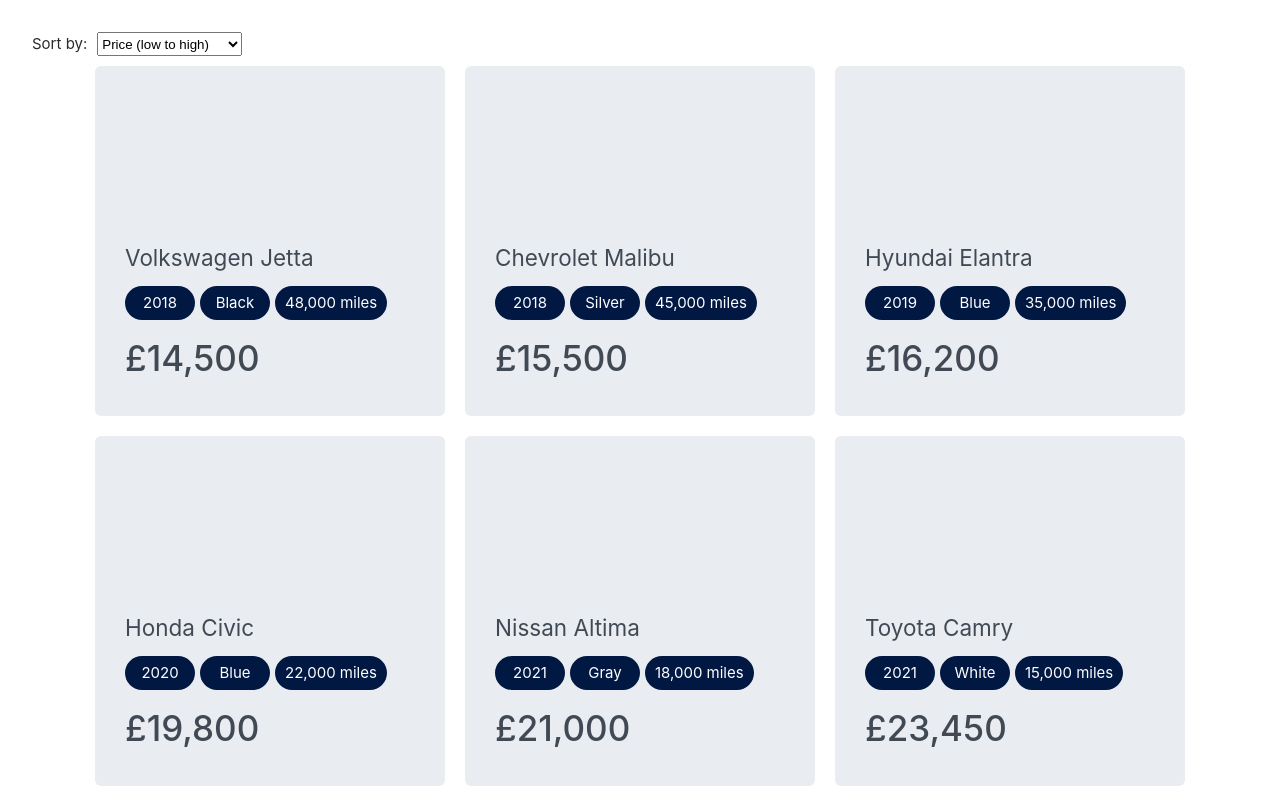
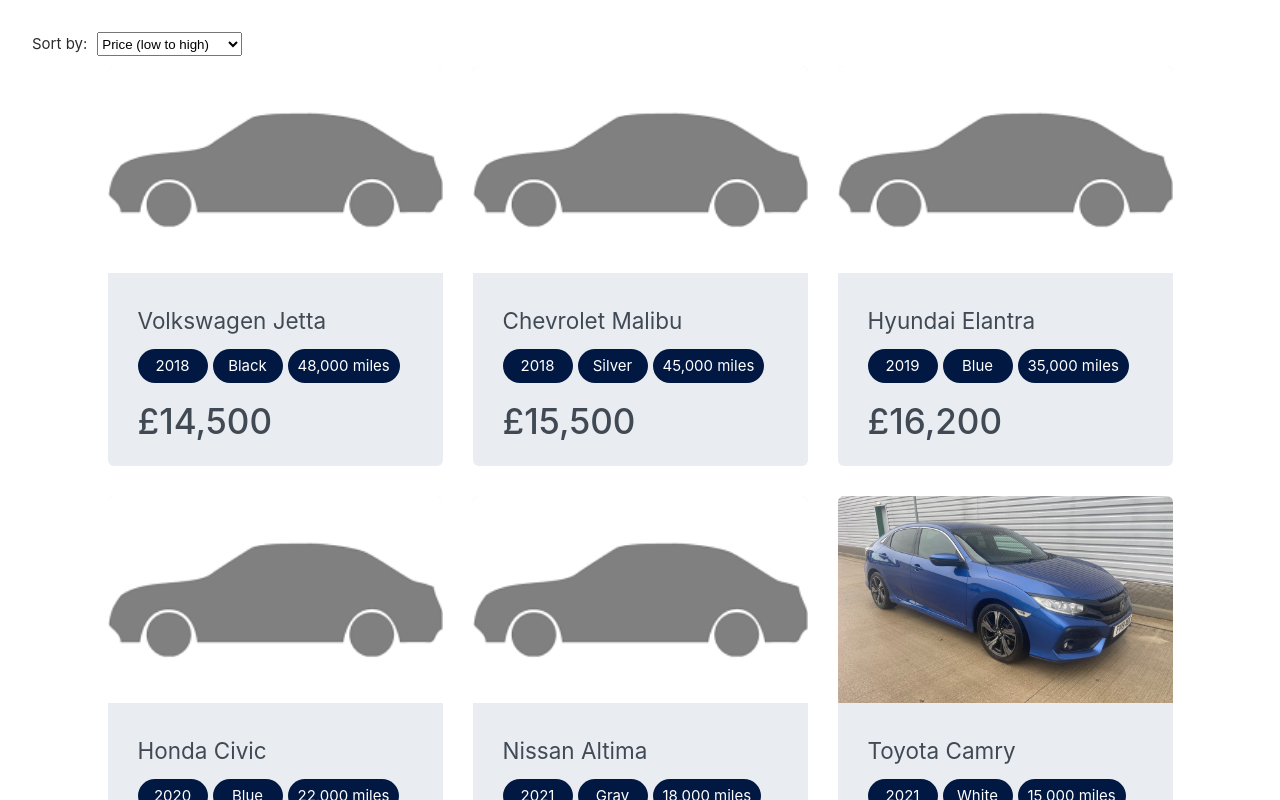
Before and after one commit to HanaSoph/car-shop, a Vue app: page / in a window 1280 px wide. Shown: the top 800 px of the page. Built offline with nearby package versions, Linux system fonts and the light colour scheme.

Commit message:
start on card image styling. add car images. update vehicle data to inlcude 1 image.

```diff
--- a/src/components/VehicleList.vue
+++ b/src/components/VehicleList.vue
@@ -23,6 +23,16 @@ onMounted(() => store.fetchVehicles())
   <ul>
     <li v-for="vehicle in store.sortedVehicles" :key="vehicle.id">
       <div class="card">
+        <div class="card-image">
+          <img
+            :src="vehicle.img ?? '/images/car.png'"
+            :alt="
+              vehicle.img
+                ? `Image of a ${vehicle.make} ${vehicle.model}`
+                : 'Placeholder image of a graphic car'
+            "
+          />
+        </div>
         <div class="card-content">
           <h2>{{ vehicle.make }} {{ vehicle.model }}</h2>
           <div class="tag-group">
@@ -45,6 +55,7 @@ ul {
   display: flex;
   flex-wrap: wrap;
   justify-content: center;
+  gap: 10px;
 }
 
 .loading {
@@ -59,18 +70,35 @@ ul {
 
 .card {
   background-color: #e9edf1;
-  width: 350px;
-  height: 350px;
+  height: 400px;
   margin: 10px;
-  padding: 30px;
   border-radius: 6px;
   display: flex;
-  align-items: flex-end;
+  flex-direction: column;
+
+  .card-image {
+    position: relative;
+    top: 0px;
+    left: 0px;
+
+    img {
+      max-width: 100%;
+      min-height: 100%;
+      width: 335px;
+      height: 200px;
+      object-fit: cover;
+      object-position: 50% 50%;
+      border-radius: 6px 6px 0px 0px;
+    }
+  }
 
   .card-content {
     display: flex;
+    padding: 30px;
+
+    gap: 10px;
     flex-direction: column;
-    gap: 10px;
+    align-items: flex-start;
 
     .tag-group {
       display: flex;
--- a/src/data/vehicles.json
+++ b/src/data/vehicles.json
@@ -6,7 +6,8 @@
     "price": 23450,
     "mileage": 15000,
     "colour": "White",
-    "id": "veh001"
+    "id": "veh001",
+    "img": "/images/honda.jpeg"
   },
   {
     "make": "Honda",
```
Also changed, not shown: public/images/car.png (added), public/images/honda.jpeg (added).
